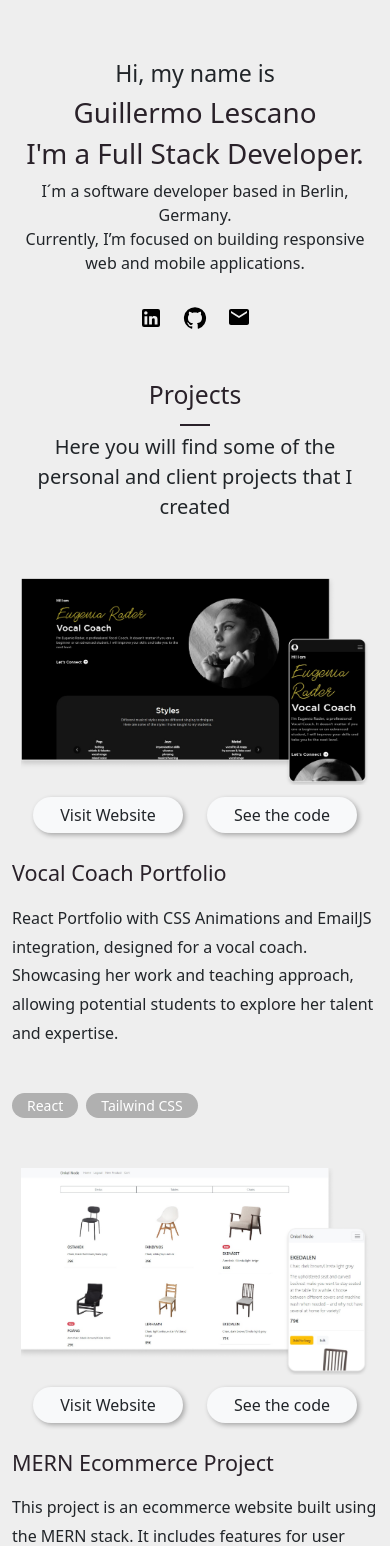
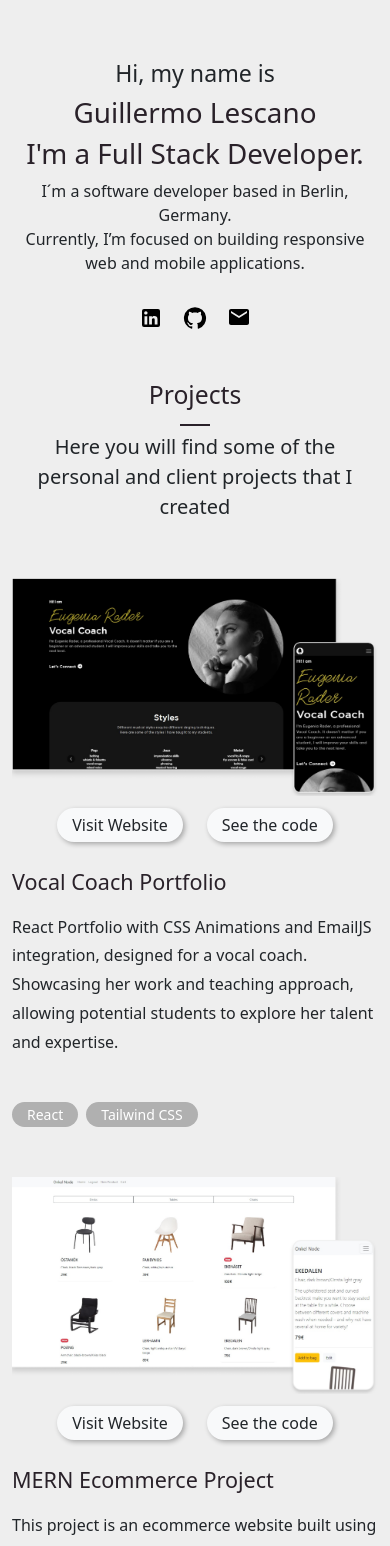
Before and after one commit to GuillermoBerlin/personalportfolio, a React (Create React App) app: page / in a window 390 px wide. Shown: the top 1546 px of the page. Built offline with nearby package versions, Linux system fonts and the light colour scheme.

Commit message:
css codes cleaned up

```diff
--- a/src/components/BadgePill.js
+++ /dev/null
@@ -1,17 +0,0 @@
-import React from 'react';
-import Badge from 'react-bootstrap/Badge';
-
-export default function BadgePill(props) {
-  const pill = {
-    padding: "6px 17px",
-    fontWeight: '500',
-  };
-
-  return (
-    <div>
-      <Badge pill bg="secondary" className="mt-2 mb-2" style={pill}>
-        {props.label}
-      </Badge>
-    </div>
-  );
-}
--- a/src/components/Pill.js
+++ b/src/components/Pill.js
@@ -17,10 +17,8 @@ export default function Pill(props) {
             borderRadius: "10rem",
             backgroundColor: "#B0B0B0",
             color: "#fff",
-
           }
       }
-
 
   return (
     <div style={styles.pill}>
--- a/src/components/Project.css
+++ b/src/components/Project.css
@@ -1,9 +1,9 @@
 /*Left column*/
 
-.img-container {
+.project-image-container {
     display: flex;
 }
-img{
+.project-image{
     max-width: 480px;
     height: auto;
 }
@@ -11,6 +11,7 @@ img{
     position: absolute;
     margin-left: 120px;
     margin-top: 80px;
+
 }
 .mobile-button-container{
     display: flex;
@@ -19,19 +20,14 @@ img{
     gap: 0px;
 }
 
+
 /*Right column*/
 
-.info-container {
+.project-text-container {
     display: flex;
     flex-direction: column;
     gap: 10px;
-
 }
-.pill-container {
-    display: flex;
-    flex-wrap: wrap;
-    gap: 8px;
-  }
 .project-title{
     width: 400px;
     color: var(--main-color);
@@ -41,70 +37,35 @@ img{
     font-weight: 200;
     margin-bottom: 35px;
 }
+.pill-container {
+    display: flex;
+    flex-wrap: wrap;
+    gap: 8px;
+}
 
 @media (max-width: 700px) {
-    .img-container {
+    .project-image-container {
         display: flex;
         flex-direction: column;
         justify-content: center;
         align-items: center;
     }
-    .info-container {
+    .project-text-container{
         margin-top: 15px;
     }
 }
 @media (max-width: 500px) {
-    img{
+    .project-image{
+        width: 100%;
+        height: auto;
+    }
+}
+@media (max-width: 380px) {
+    .project-image-container{
+        text-align: center;
+    }
+    .project-image{
         width: 95%;
         height: auto;
     }
 }
-@media (max-width: 415px) {
-    .title{
-        width: 390px;
-    }
-    .info-container p{
-        width: 390px;
-        max-width: 390px;
-    }
-}
-@media (max-width: 405px) {
-    .title{
-        width: 385px;
-    }
-    .info-container p{
-        width: 385px;
-        max-width: 385px;
-    }
-}
-@media (max-width: 400px) {
-    .title{
-        width: 375px;
-    }
-    .info-container p{
-        width: 375px;
-        max-width: 375px;
-    }
-}
-@media (max-width: 380px) {
-    .img-container{
-        text-align: center;
-    }
-    img{
-        width: 95%;
-        height: auto;
-    }
-    .info-container p{
-        width: 360px;
-        max-width: 360px;
-    }
-}
-@media (max-width: 376px) {
-    .title{
-        width: 355px;
-    }
-    .info-container p{
-        width: 355px;
-        max-width: 355px;
-    }
-}
--- a/src/components/Project.js
+++ b/src/components/Project.js
@@ -2,7 +2,6 @@ import React, { useState } from 'react';
 import { Row, Col, Image, Button, } from 'react-bootstrap';
 import useWindowSize from './useWindowSize';
 import './Project.css';
-import BadgePill from './BadgePill';
 import Pill from './Pill';
 
 const Project = (props) => {
@@ -13,6 +12,7 @@ const Project = (props) => {
   const styles = {
     img: {
       filter: hovered && windowSize.width > 700 ? "blur(2px)" : "none",
+      transition: "filter 0.5s ease",
     },
     colLeft: {
       display: "flex",
@@ -29,7 +29,7 @@ const Project = (props) => {
     },
     mobileButton:{
       margin: "12px",
-      width: "150px",
+      padding: "5px 15px",
       borderRadius: '50px',
       border: "none",
       boxShadow: "2px 2px 5px rgba(0, 0, 0, 0.3)",
@@ -46,17 +46,18 @@ const Project = (props) => {
       <div
            onMouseEnter={() => setHovered(true)}
            onMouseLeave={() => setHovered(false)}
-           className='img-container'
+           className='project-image-container'
             >
 
-        <Image
+        <img
+          className='project-image'
           style={styles.img}
           src={props.image}
         />
 
         {windowSize.width < 700 ? <div className='mobile-button-container'>
           <Button href={props.page} target="_blank"variant="outline-dark" className="btn-light" style={styles.mobileButton}>Visit Website</Button>
-          <Button href={props.code} target="_blank"variant="outline-dark" className="btn-light" style={styles.mobileButton}><div style={styles.seeTheCode}>See the code </div></Button>
+          <Button href={props.code} target="_blank"variant="outline-dark" className="btn-light" style={styles.mobileButton}>See the code</Button>
         </div> :
 
         <div className='button-container' onMouseEnter={() => setHovered(true)}>
@@ -67,7 +68,7 @@ const Project = (props) => {
       </div>
 
       </Col>
-      <Col className='info-container'>
+      <Col className='project-text-container'>
         <h4 className='project-title'>{props.title}</h4>
         <p className='project-paragraph'>{props.text}</p>
         <div className='pill-container'>
--- a/src/components/Projects.css
+++ b/src/components/Projects.css
@@ -1,4 +1,4 @@
-.text-container{
+.projects-text-container{
     margin-top: 80px;
     margin-bottom: 60px;
     display: flex;
@@ -6,11 +6,14 @@
     justify-content: center;
     align-items: center;
 }
-
-.text-container h2{
+.projects-text-titel{
     color: var(--main-color);
 }
-
+.projects-text-p{
+    font-weight: 200;
+    font-size: 20px;
+    text-align: center;
+}
 .line{
     border: 1px solid;
     width: 30px;
@@ -18,23 +21,16 @@
     color: var(--main-color);
 }
 
-.text-container p{
-    font-weight: 200;
-    font-size: 20px;
-    text-align: center;
-}
-
-
-.project-container{
+.projects-components-container{
     padding-left: 13%;
 }
 
 @media (max-width: 1199px) {
-    .project-container{
+    .projects-components-container{
         padding-left: 0;
     }
 
-    .text-container{
+    .projects-text-container{
         margin-top: 50px;
         margin-bottom: 40px;
     }
--- a/src/components/Projects.js
+++ b/src/components/Projects.js
@@ -2,16 +2,15 @@ import React from 'react';
 import Project from './Project';
 import './Projects.css';
 
-
 export default function Projects() {
   return (
     <>
-      <div className='text-container'>
-        <h2>Projects</h2>
+      <div className='projects-text-container'>
+        <h2 className='projects-text-titel'>Projects</h2>
         <div className='line'></div>
-        <p>Here you will find some of the personal and client projects that I created</p>
+        <p className='projects-text-p'>Here you will find some of the personal and client projects that I created</p>
       </div>
-      <div className='project-container'>
+      <div className='projects-components-container'>
         <Project
           title={"Vocal Coach Portfolio"}
           text={"React Portfolio with CSS Animations and EmailJS integration, designed for a vocal coach. Showcasing her work and teaching approach, allowing potential students to explore her talent and expertise."}
```
